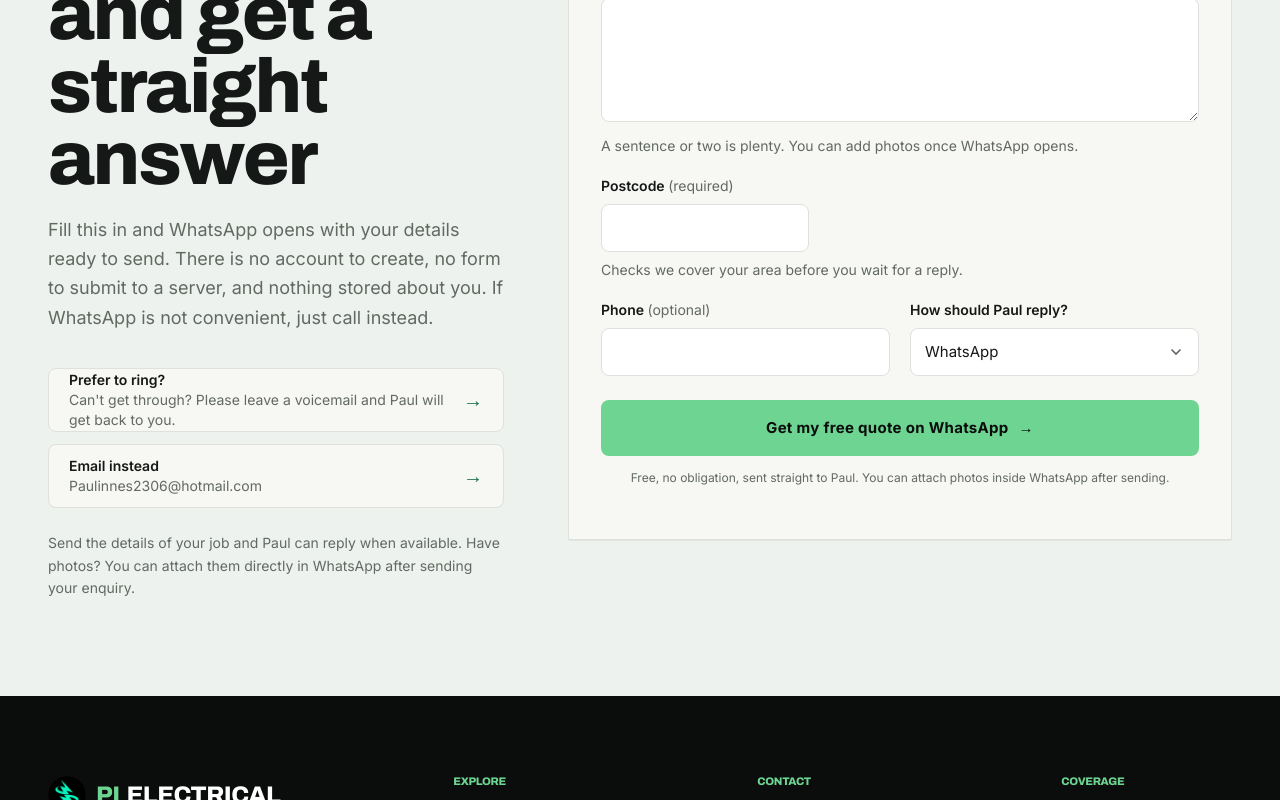
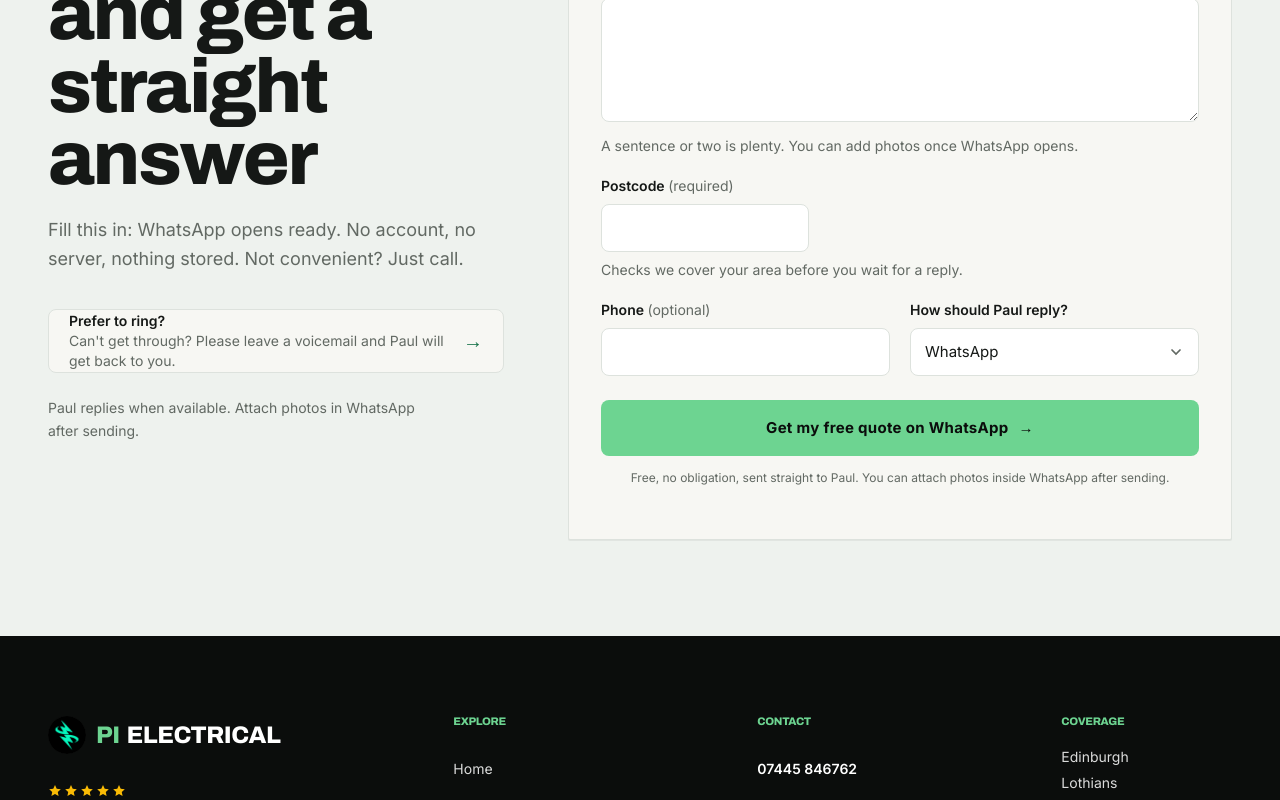
Before and after one commit to Tradetitan66/pi-electrical-live, a Next.js app: page / in a window 1280 px wide. Shown: the part 6753-7553 px from the top of the page. Built offline with nearby package versions, Linux system fonts and the light colour scheme.

Commit message:
remove em dash

```diff
--- a/src/components/FinalCta.tsx
+++ b/src/components/FinalCta.tsx
@@ -32,10 +32,7 @@ export default function FinalCta() {
               }
               intro={
                 <>
-                  Fill this in and WhatsApp opens with your details ready to
-                  send. There is no account to create, no form to submit to a
-                  server, and nothing stored about you. If WhatsApp is not
-                  convenient, just call instead.
+                  Fill this in: WhatsApp opens ready. No account, no server, nothing stored. Not convenient? Just call.
                 </>
               }
             />
@@ -61,25 +58,7 @@ export default function FinalCta() {
                 </span>
               </a>
 
-              <a
-                href={BUSINESS.email.href}
-                className="group flex min-h-16 items-center justify-between rounded-lg border border-line bg-warm px-5 transition-colors hover:border-green-ink"
-              >
-                <span>
-                  <span className="block text-sm font-semibold text-ink">
-                    Email instead
-                  </span>
-                  <span className="block break-all text-sm text-muted">
-                    {BUSINESS.email.display}
-                  </span>
-                </span>
-                <span
-                  aria-hidden="true"
-                  className="text-xl text-green-ink transition-transform group-hover:translate-x-1"
-                >
-                  →
-                </span>
-              </a>
+
             </div>
 
             <p className="mt-6 text-sm leading-relaxed text-muted">
--- a/src/components/WhatsAppQuoteForm.tsx
+++ b/src/components/WhatsAppQuoteForm.tsx
@@ -137,6 +137,7 @@ export default function WhatsAppQuoteForm({
   const uid = useId();
   const [values, setValues] = useState<QuoteFormValues>({
     ...EMPTY_FORM,
+    workType: "domestic" as WorkType,
     preferredContact: "whatsapp" as PreferredContact,
   });
   const [errors, setErrors] = useState<Errors>({});
--- a/src/lib/whatsapp.ts
+++ b/src/lib/whatsapp.ts
@@ -179,12 +179,12 @@ export function directWhatsAppUrl(kind: "emergency" | "quote" = "quote") {
 export const WHATSAPP_HINTS = {
   free: "Free • No obligation • Sent directly to Paul",
   attach:
-    "Have photos? You can attach them directly in WhatsApp after sending your enquiry.",
+    "Attach photos in WhatsApp after sending.",
   copyFallback:
     "WhatsApp could not be opened. You can call Paul on 07445 846762 or copy your enquiry below.",
   copyLabel: "Copy message",
   copied: "Copied",
   voicemail:
     "Can't get through? Please leave a voicemail and Paul will get back to you.",
-  whatsappHint: "Send the details of your job and Paul can reply when available.",
+  whatsappHint: "Paul replies when available.",
 } as const;
```
